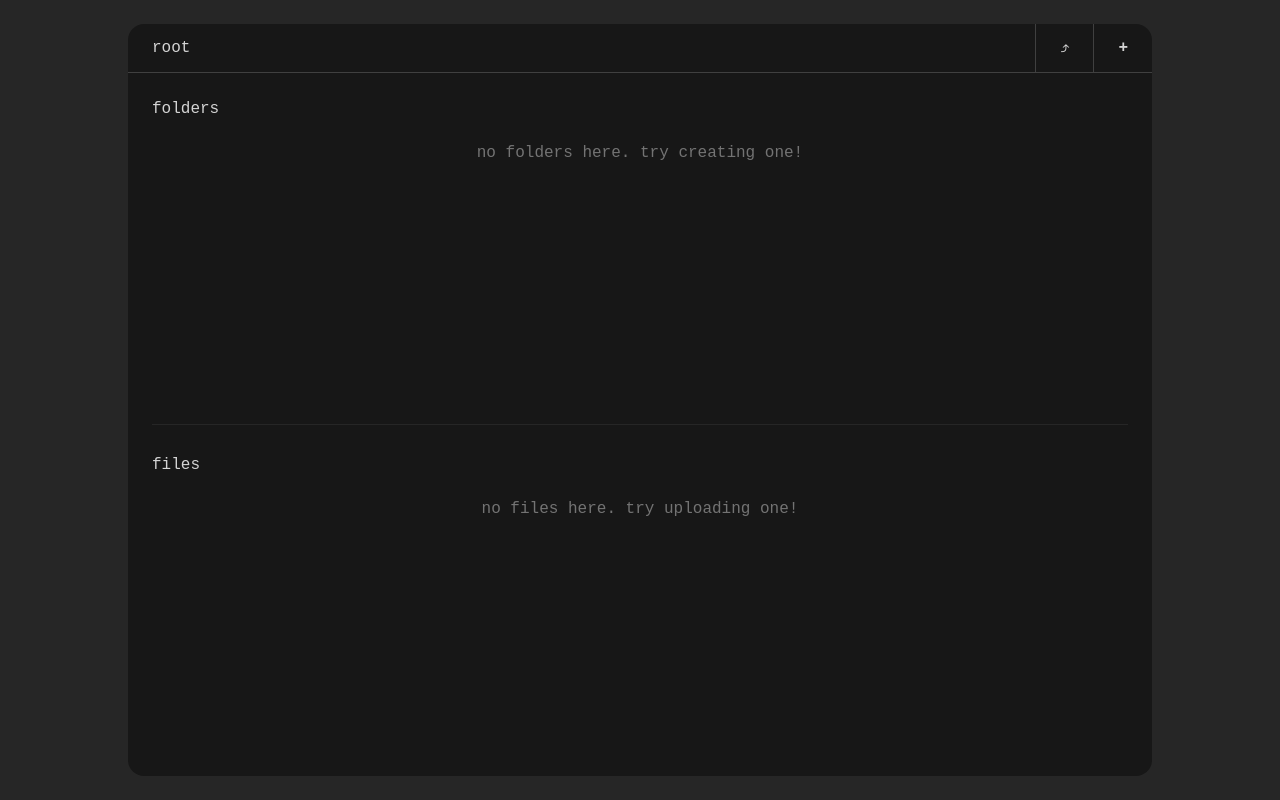
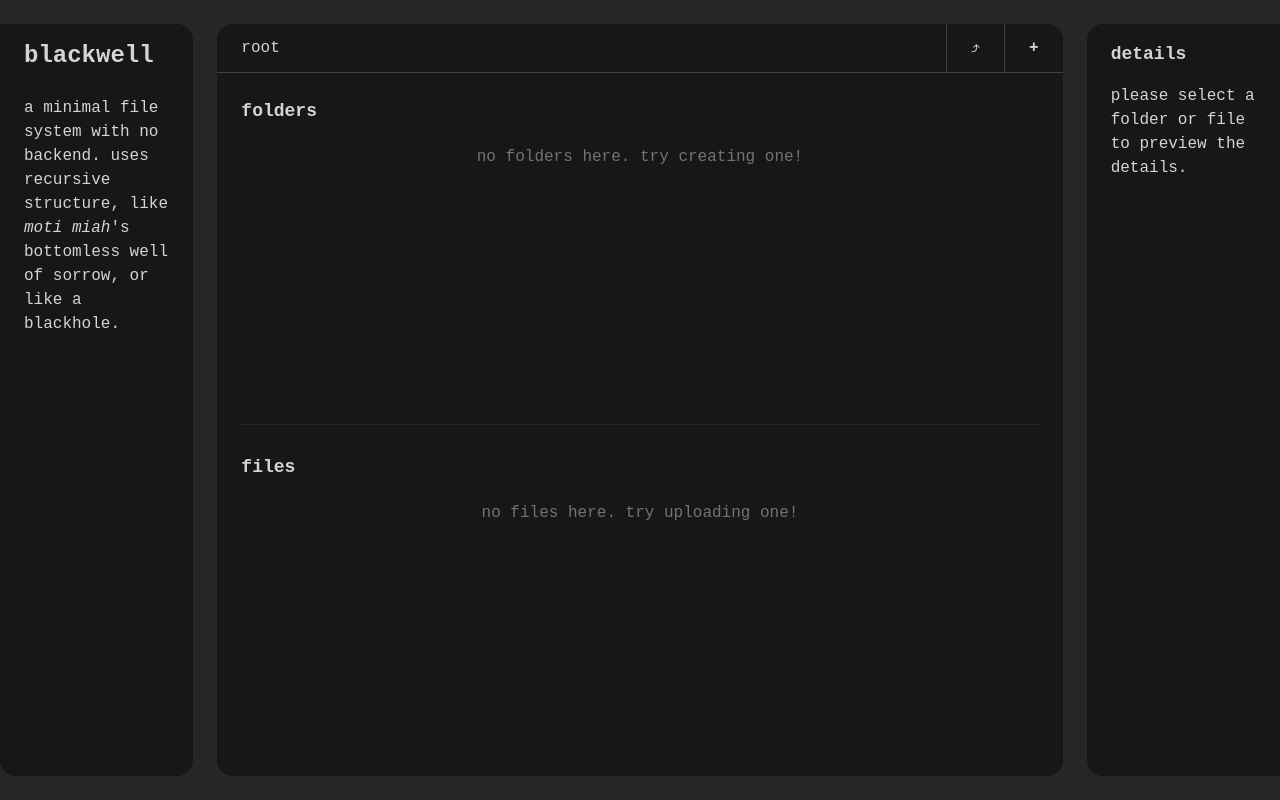
Before and after one commit to arBishal/Bottomless-Drop, a React (Vite) app: page / in a window 1280 px wide. Built offline with nearby package versions, Linux system fonts and the light colour scheme.

Commit message:
feat: add temp intro and static detail pane

```diff
--- a/src/App.jsx
+++ b/src/App.jsx
@@ -1,9 +1,19 @@
 import Home from "./pages/Home.jsx";
+import IntroPane from "./components/IntroPane.jsx";
+import DetailsPane from "./components/DetailsPane.jsx";
 
 export default function App() {
   return (
-    <div className="h-dvh w-dvw flex flex-col p-6 gap-4 items-center justify-start text-neutral-300 bg-neutral-800 lowercase">
-      <Home />
+    <div className="min-h-dvh w-dvw flex flex-col lg:grid lg:grid-cols-6 gap-4 lg:gap-6 px-6 lg:px-0 lg:py-6 text-neutral-300 bg-neutral-800 lowercase">
+      <div className="lg:col-span-1">
+        <IntroPane />
+      </div>
+      <div className="lg:col-span-4">
+        <Home />
+      </div>
+      <div className="lg:col-span-1">
+        <DetailsPane />
+      </div>
     </div>
   );
 }
--- /dev/null
+++ b/src/components/DetailsPane.jsx
@@ -0,0 +1,10 @@
+export default function DetailsPane() {
+  return (
+    <div className="bg-neutral-900 h-full w-full hidden lg:flex lg:flex-col lg:gap-4 px-6 py-4 rounded-l-2xl">
+      <h2 className="text-base xl:text-lg font-bold">details</h2>
+      <p className="text-sm xl:text-base">
+        please select a folder or file to preview the details.
+      </p>
+    </div>
+  );
+}
--- /dev/null
+++ b/src/components/IntroPane.jsx
@@ -0,0 +1,11 @@
+export default function IntroPane() {
+  return (
+    <div className="bg-neutral-900 h-full w-full flex flex-col gap-2 sm:gap-4 xl:gap-6 px-6 py-4 rounded-b-2xl lg:rounded-r-2xl">
+      <h1 className="text-xl xl:text-2xl 2xl:text-4xl font-bold">blackwell</h1>
+      <p className="text-sm xl:text-base">
+        A minimal file system with no backend. Uses recursive structure, like
+        <span className="italic"> moti miah</span>'s bottomless well of sorrow, or like a blackhole.
+      </p>
+    </div>
+  );
+}
--- a/src/pages/Home.jsx
+++ b/src/pages/Home.jsx
@@ -48,7 +48,7 @@ export default function Home() {
   };
 
   return (
-    <div className="h-full w-full max-w-5xl flex flex-col flex-grow">
+    <div className="h-full w-full flex flex-col flex-grow">
       <div className="flex items-center justify-between">
         <Breadcrumbs
           currentFolder={parentId}
@@ -68,10 +68,10 @@ export default function Home() {
         />
       </div>
       <div className="bg-neutral-900 rounded-b-2xl p-6 w-full h-full flex flex-col gap-1">
-        <h2> folders </h2>
+        <h2 className="font-bold text-lg"> folders </h2>
         <Folders folders={folders} parentId={parentId} />
         <hr className="border-neutral-800 my-6" />
-        <h2> files </h2>
+        <h2 className="font-bold text-lg"> files </h2>
         <Files />
       </div>
     </div>
```
